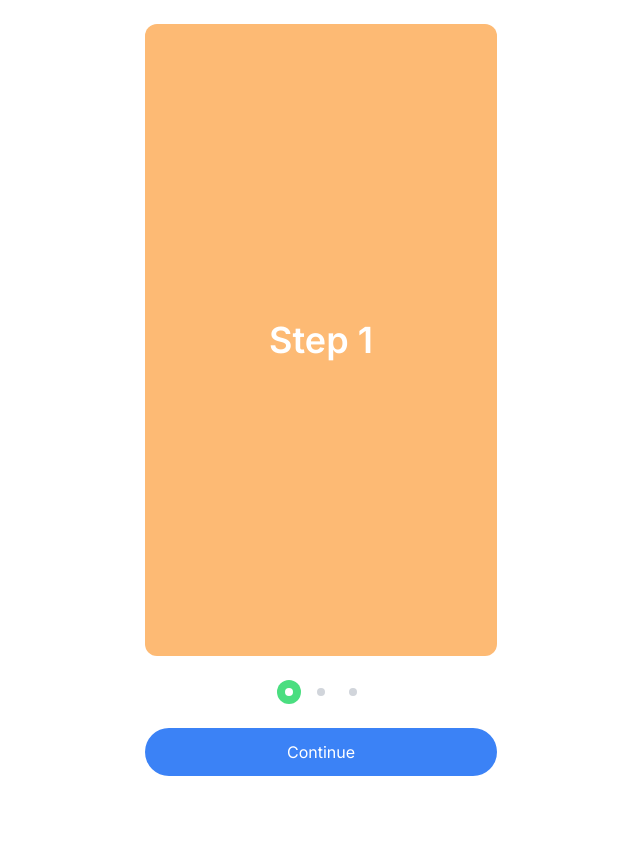
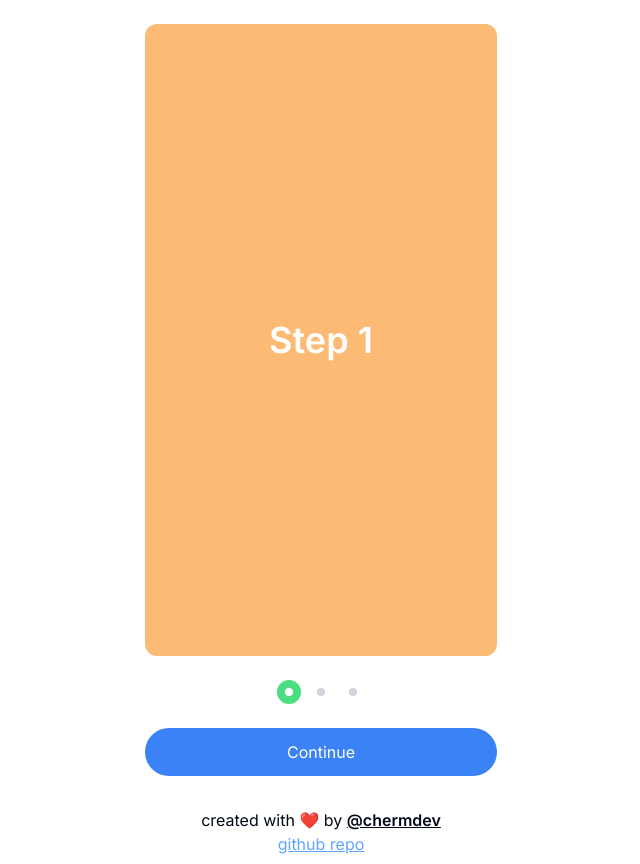
Before and after one commit to chermdev/uiux-steps, a Next.js app: page / in a window 1280 px wide. Shown: the whole page, without its empty margins (319-959 px from the left). Before the commit the page ends 800 px from the top, so only its background shows below. Built offline with nearby package versions, Linux system fonts and the light colour scheme.

Commit message:
refactor: add social links at bottom

```diff
--- a/app/layout.tsx
+++ b/app/layout.tsx
@@ -1,6 +1,7 @@
 import type { Metadata } from "next";
 import { Inter } from "next/font/google";
 import "./globals.css";
+import { cn } from "@/lib/utils";
 
 const inter = Inter({ subsets: ["latin"] });
 
@@ -16,7 +17,23 @@ export default function RootLayout({
 }>) {
   return (
     <html lang="en">
-      <body className={inter.className}>{children}</body>
+      <body className={cn(
+        "",
+        inter.className
+      )}>
+        {children}
+        <nav className="flex items-center justify-center w-full p-2 flex-col">
+          <p>
+            created with ❤️ by <a className="font-semibold underline" href="https://github.com/chermdev" target="_blank" rel="noopener noreferrer">@chermdev</a>
+          </p>
+          <ul>
+            <li>
+              <a className="text-blue-400 underline" href="https://github.com/chermdev/uiux-steps" target="_blank" rel="noopener noreferrer">
+                github repo</a>
+            </li>
+          </ul>
+        </nav>
+      </body>
     </html>
   );
 }
```
